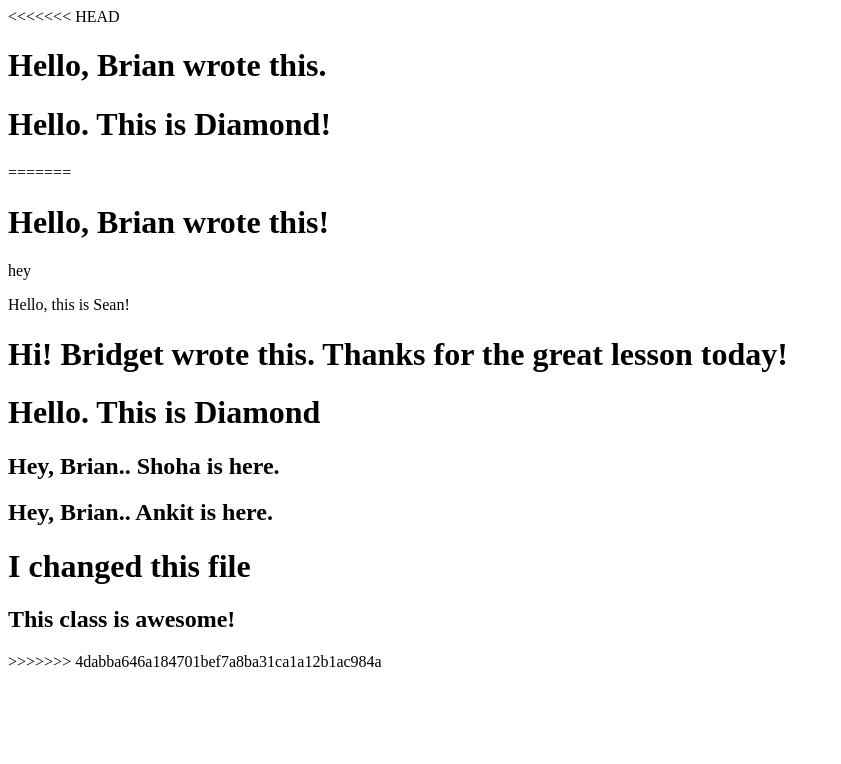
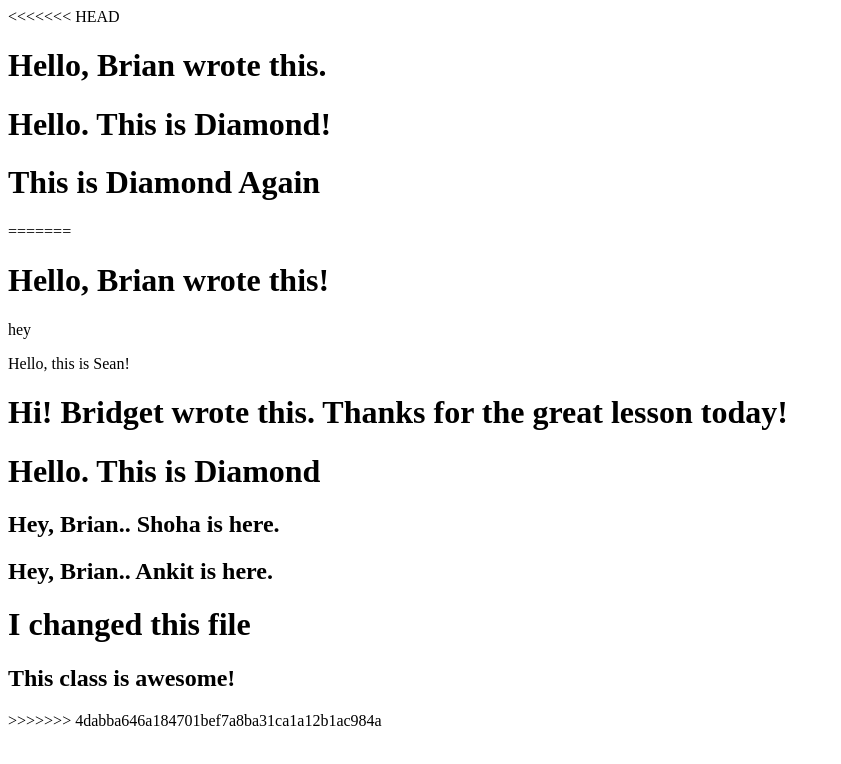
Before and after one commit to DiamondToliver/hello_world_collab, a plain HTML site: page index.html in a window 1280 px wide. Shown: the whole page, without its empty margins (0-841 px from the left). Drawn offline with Linux system fonts and the light colour scheme.

Commit message:
My changes

```diff
--- a/index.html
+++ b/index.html
@@ -10,6 +10,7 @@
 <<<<<<< HEAD
     <h1>Hello, Brian wrote this.</h1>
     <h1> Hello. This is Diamond!</h1>
+    <h1>This is Diamond Again</h1>
 
 =======
 
```
